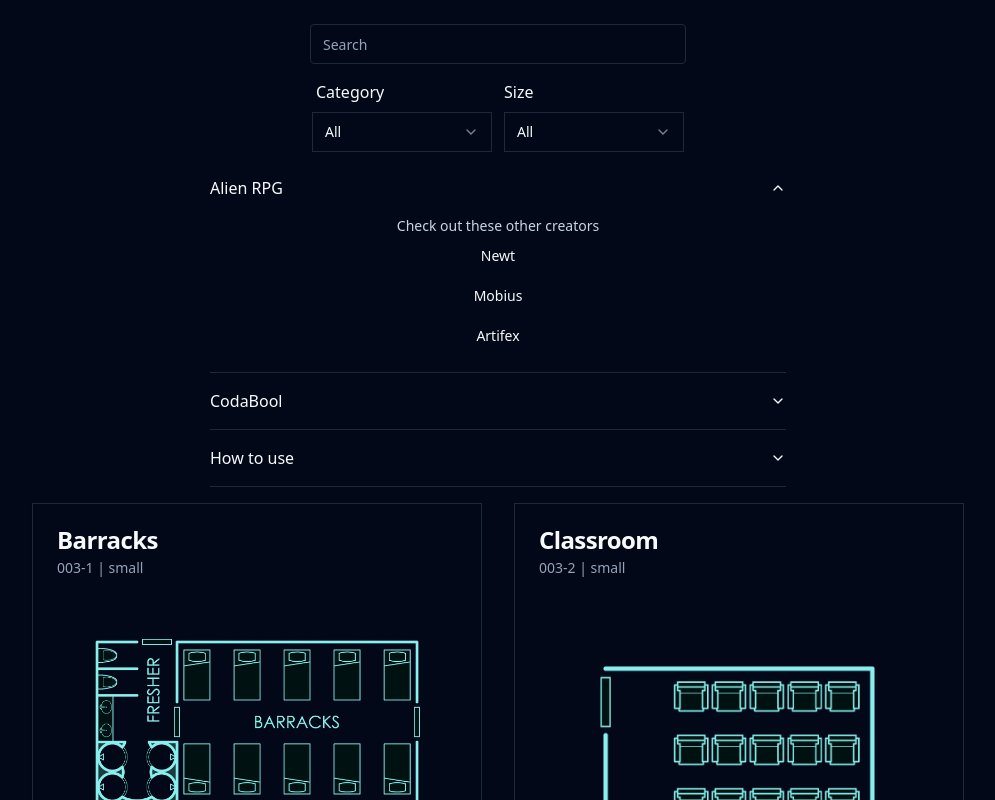
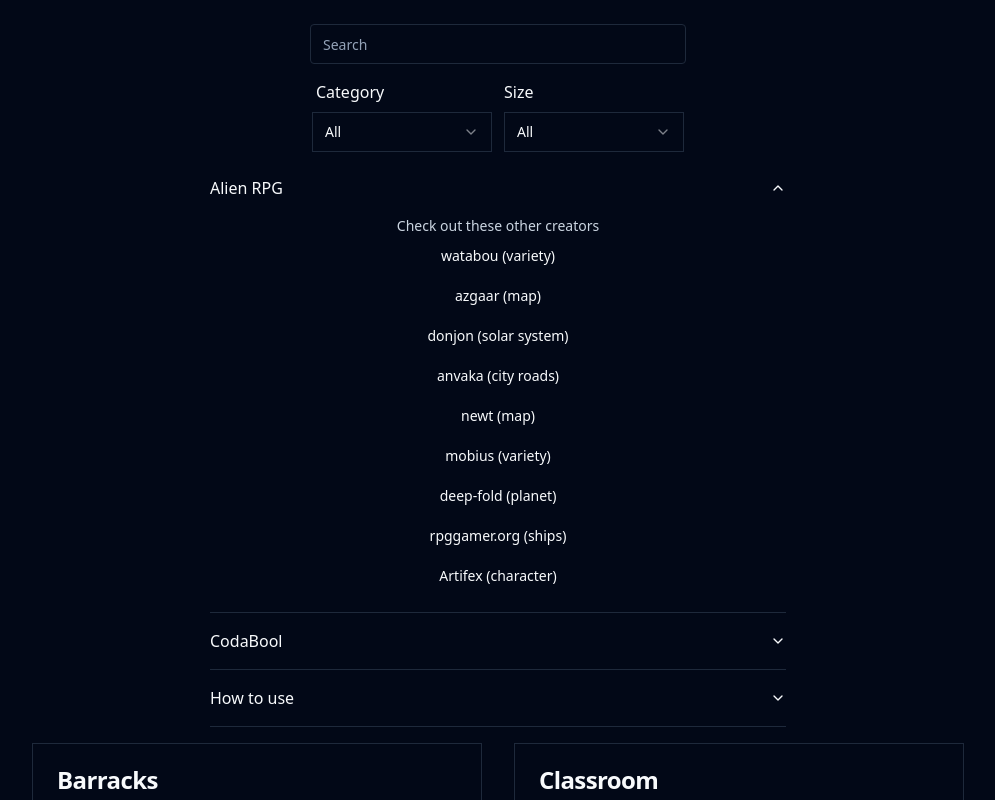
Before and after one commit to CodaBool/maps.codabool.com, a Next.js app: page / in a window 1280 px wide. Both pictures are taken after a click on the button "Alien RPG". Shown: the top 800 px of the page, without its empty margins (142-1137 px from the left). Built offline with nearby package versions, Linux system fonts and the light colour scheme.

Commit message:
Update page.js

```diff
--- a/app/page.js
+++ b/app/page.js
@@ -116,9 +116,16 @@ export default function Home() {
               <AccordionContent>
                 <p className="text-center text-ring">Check out these other creators</p>
                 <ul className="leading-10 text-center">
-                  <li><a href="https://newtbb.netlify.app/" target="_blank">Newt</a></li>
-                  <li><a href="https://www.alienmobius.com/" target="_blank">Mobius</a></li>
-                  <li><a href="http://game-mother.com/tools.html" target="_blank">Artifex</a></li>
+                        <li><a href="https://watabou.github.io/" target="_blank" rel="noopener noreferrer">watabou</a> (variety)</li>
+                        <li><a href="https://azgaar.github.io" target="_blank" rel="noopener noreferrer">azgaar</a> (map)</li>
+                        <li><a href="https://donjon.bin.sh/alien/system" target="_blank" rel="noopener noreferrer">donjon (solar system)</a></li>
+                        <li><a href="https://anvaka.github.io/city-roads" target="_blank" rel="noopener noreferrer">anvaka</a> (city roads)</li>
+                        <li><a href="https://newtbb.netlify.app/" target="_blank" rel="noopener noreferrer">newt</a> (map)</li>
+                        <li><a href="https://sites.google.com/view/alienmobius-resources" target="_blank" rel="noopener noreferrer">mobius</a> (variety)</li>
+                        <li><a href="https://deep-fold.itch.io/pixel-planet-generator" target="_blank" rel="noopener noreferrer">deep-fold</a> (planet)</li>
+                        <li><a href="https://rpggamer.org/main.php?page=cec-designer/cec-designer.php" target="_blank" rel="noopener noreferrer">rpggamer.org</a> (ships)</li>
+                        <li><a href="http://game-mother.com/tools.html" target="_blank">Artifex</a> (character)</li>
+
                   {/* <li><a href="https://map.weylandyutani.company/dist/" className="text-destructive">claydegruchy</a> (starmap is broken at the moment)</li> */}
                 </ul>
               </AccordionContent>
```
